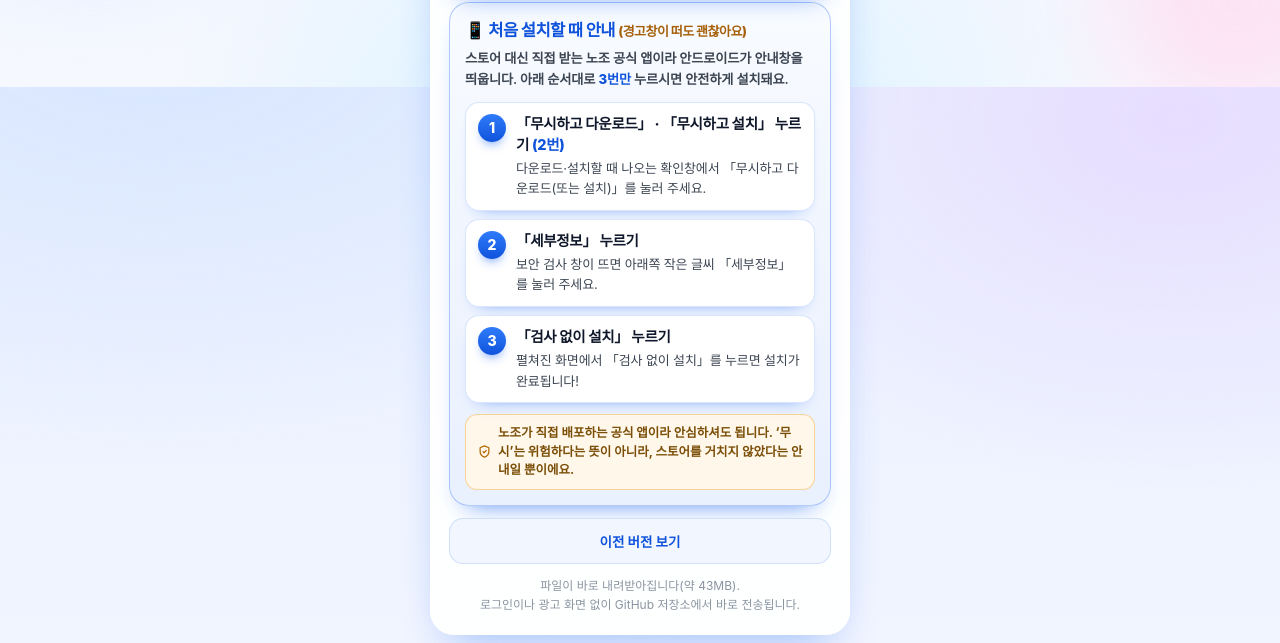
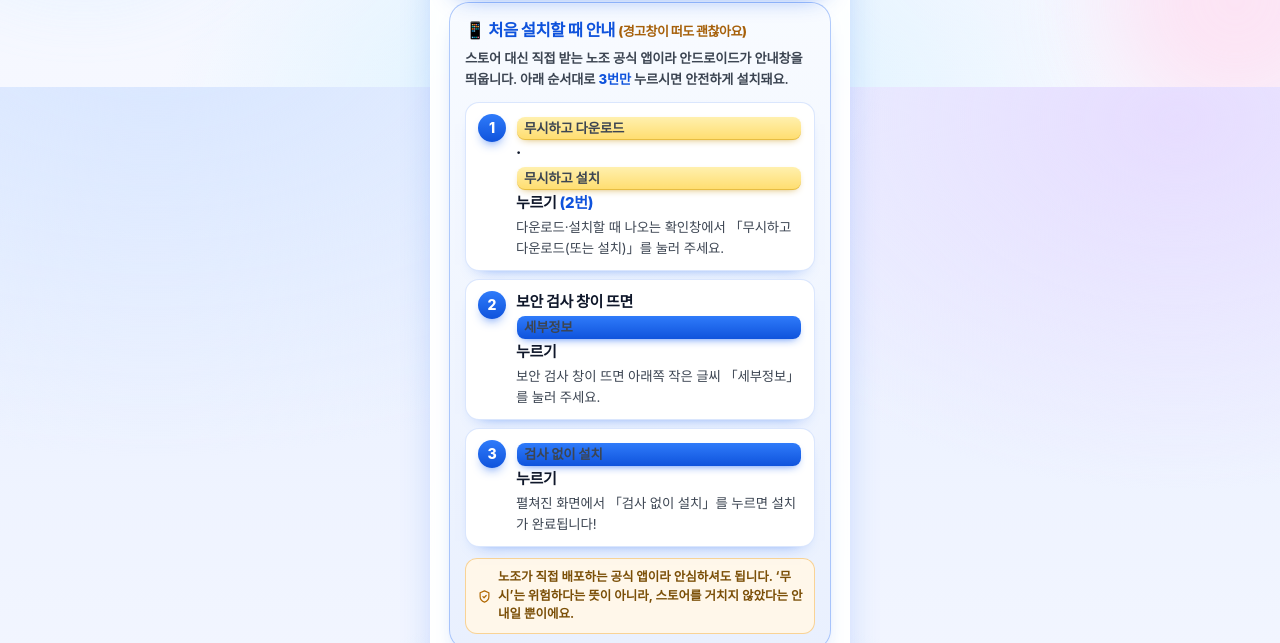
Before and after one commit to chlrhkdwns12-boop/asan-union-download, a plain HTML site: page index.html in a window 1280 px wide. Shown: the part 713-1356 px from the top of the page. Drawn offline with Linux system fonts and the light colour scheme.

Commit message:
다운로드 페이지: 설치 안내 핵심 키워드(무시하고 다운로드/설치, 세부정보, 검사 없이 설치)를 큰 글씨·노랑/파랑 배지로 강조

```diff
--- a/index.html
+++ b/index.html
@@ -197,9 +197,16 @@
     box-shadow:0 6px 12px -6px rgba(27,100,242,.95);
   }
   .install-guide .tx{min-width:0}
-  .install-guide .tx b{display:block; font-size:14.5px; line-height:1.42; font-weight:800; letter-spacing:-.02em; color:var(--ink)}
+  .install-guide .tx b{display:block; font-size:15px; line-height:1.48; font-weight:800; letter-spacing:-.02em; color:var(--ink)}
+  /* 어르신이 가장 헷갈리는 두 동작 — 큰 글씨 + 노랑/파랑 배지로 강조 */
+  .kw{
+    display:inline-block; margin:2px 1px; padding:1px 7px; border-radius:8px;
+    font-weight:800; font-size:1.1em; letter-spacing:-.02em; line-height:1.42; vertical-align:baseline; white-space:nowrap;
+  }
+  .kw-y{color:#5E3C04; background:linear-gradient(180deg,#FFF0AE,#FFDD6E); box-shadow:inset 0 -1px 0 rgba(196,140,0,.4), 0 3px 8px -5px rgba(196,140,0,.95)}
+  .kw-b{color:#fff; background:linear-gradient(180deg,var(--blue-bright),var(--blue-deep)); box-shadow:0 4px 10px -5px rgba(27,100,242,.95)}
   .install-guide .tx b em{font-style:normal; color:var(--blue-deep)}
-  .install-guide .tx span{display:block; margin-top:3px; font-size:13px; line-height:1.56; letter-spacing:-.01em; color:var(--ink-soft)}
+  .install-guide .tx span{display:block; margin-top:3px; font-size:13.4px; line-height:1.56; letter-spacing:-.01em; color:var(--ink-soft)}
   .install-guide .ig-tip{
     display:flex; align-items:center; gap:6px; margin:11px 0 0; padding:9px 11px; border-radius:12px;
     font-size:12.5px; line-height:1.5; font-weight:700; color:#7A4E06;
@@ -240,9 +247,10 @@
     box-shadow:0 6px 12px -6px rgba(27,100,242,.95);
   }
   .mg-steps .tx{min-width:0}
-  .mg-steps .tx b{display:block; font-size:15.5px; line-height:1.42; font-weight:800; letter-spacing:-.02em; color:var(--ink)}
+  .mg-steps .tx b{display:block; font-size:16px; line-height:1.52; font-weight:800; letter-spacing:-.02em; color:var(--ink)}
+  .mg-steps .kw{font-size:1.06em}
   .mg-steps .tx b em{font-style:normal; color:var(--blue-deep)}
-  .mg-steps .tx span{display:block; margin-top:3px; font-size:13.2px; line-height:1.55; letter-spacing:-.01em; color:var(--ink-soft)}
+  .mg-steps .tx span{display:block; margin-top:4px; font-size:13.8px; line-height:1.55; letter-spacing:-.01em; color:var(--ink-soft)}
   .mg-actions{margin-top:16px; display:grid; gap:9px}
   .mg-go{
     position:relative; overflow:hidden; display:flex; align-items:center; justify-content:center; gap:8px;
@@ -349,21 +357,21 @@
         <li>
           <span class="num" aria-hidden="true">1</span>
           <div class="tx">
-            <b>「무시하고 다운로드」 · 「무시하고 설치」 누르기 <em>(2번)</em></b>
+            <b><span class="kw kw-y">무시하고 다운로드</span> · <span class="kw kw-y">무시하고 설치</span> 누르기 <em>(2번)</em></b>
             <span>다운로드·설치할 때 나오는 확인창에서 「무시하고 다운로드(또는 설치)」를 눌러 주세요.</span>
           </div>
         </li>
         <li>
           <span class="num" aria-hidden="true">2</span>
           <div class="tx">
-            <b>「세부정보」 누르기</b>
+            <b>보안 검사 창이 뜨면 <span class="kw kw-b">세부정보</span> 누르기</b>
             <span>보안 검사 창이 뜨면 아래쪽 작은 글씨 「세부정보」를 눌러 주세요.</span>
           </div>
         </li>
         <li>
           <span class="num" aria-hidden="true">3</span>
           <div class="tx">
-            <b>「검사 없이 설치」 누르기</b>
+            <b><span class="kw kw-b">검사 없이 설치</span> 누르기</b>
             <span>펼쳐진 화면에서 「검사 없이 설치」를 누르면 설치가 완료됩니다!</span>
           </div>
         </li>
@@ -424,21 +432,21 @@
       <li>
         <span class="num" aria-hidden="true">1</span>
         <div class="tx">
-          <b>「무시하고 다운로드 / 무시하고 설치」 누르기 <em>(총 2번 나와요)</em></b>
+          <b><span class="kw kw-y">무시하고 다운로드</span> · <span class="kw kw-y">무시하고 설치</span> 누르기 <em>(총 2번 나와요)</em></b>
           <span>내려받을 때와 설치할 때 한 번씩, 확인창이 나오면 「무시하고…」를 눌러 주세요.</span>
         </div>
       </li>
       <li>
         <span class="num" aria-hidden="true">2</span>
         <div class="tx">
-          <b>보안 검사 창이 뜨면 <em>「세부정보」</em> 누르기</b>
+          <b>보안 검사 창이 뜨면 <span class="kw kw-b">세부정보</span> 누르기</b>
           <span>창 아래쪽 작은 글씨 「세부정보」를 눌러 주세요.</span>
         </div>
       </li>
       <li>
         <span class="num" aria-hidden="true">3</span>
         <div class="tx">
-          <b><em>「검사 없이 설치」</em> 누르면 설치 완료!</b>
+          <b><span class="kw kw-b">검사 없이 설치</span> 누르면 설치 완료!</b>
           <span>펼쳐진 화면에서 누르면 설치가 끝납니다.</span>
         </div>
       </li>
```
Also changed, not shown: page.html (+18 -10 lines).
